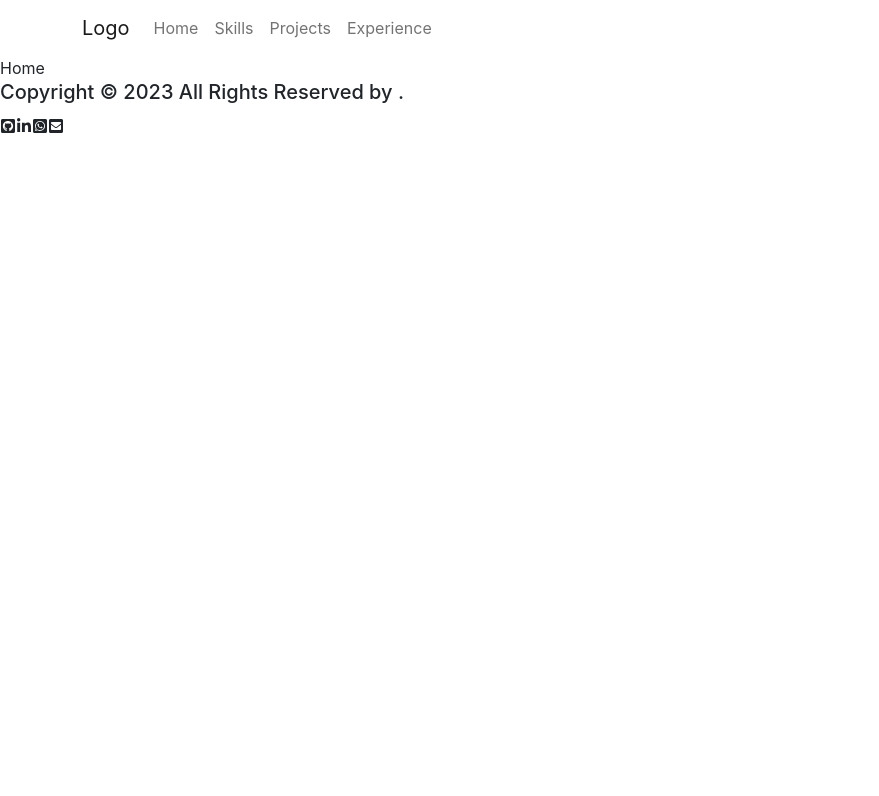
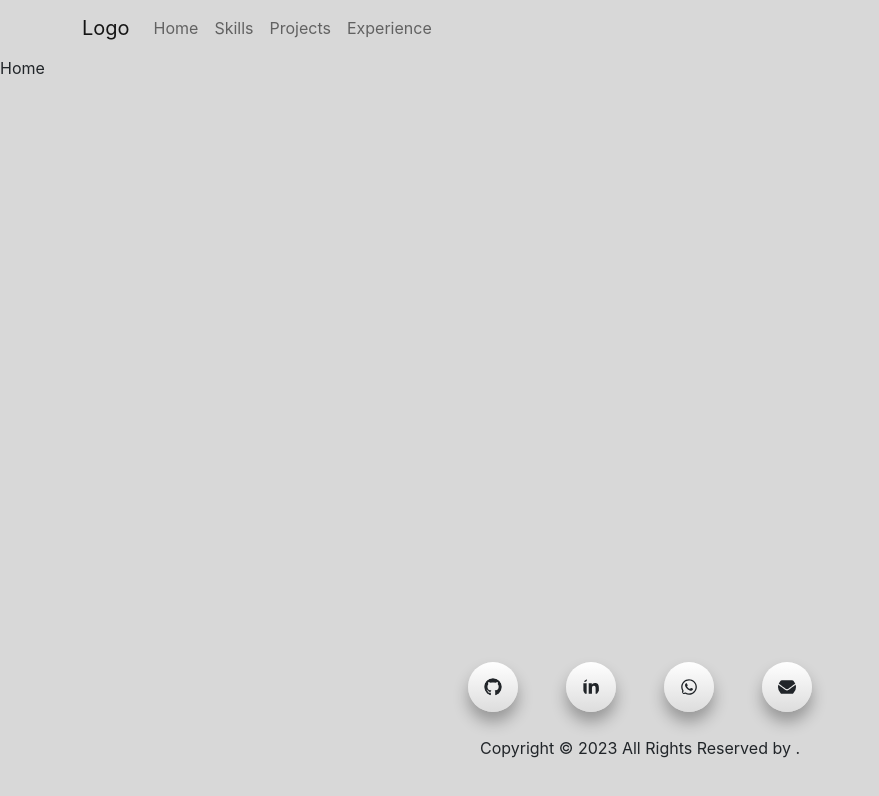
Before and after one commit to MRizwan1057/Portfolio_React, a React (Create React App) app: page / in a window 1280 px wide. Shown: the top 796 px of the page, without its empty margins (0-879 px from the left). Built offline with nearby package versions, Linux system fonts and the light colour scheme.

Commit message:
footer done

```diff
--- a/src/App.css
+++ b/src/App.css
@@ -1,38 +1,58 @@
-.App {
-  text-align: center;
+* {
+  margin: 0;
+  padding: 0;
+  box-sizing: border-box;
+}
+body {
+  background: #d8d8d8;
+  position: relative;
+  overflow-x: hidden;
 }
 
-.App-logo {
-  height: 40vmin;
-  pointer-events: none;
+.footer_icons {
+  display: flex;
+  align-items: center;
+  justify-content: center;
+  gap: 3em;
+  /* box-shadow: inset 0 0 20px 20px #f5f7fa; */
+  /* padding: 1rem 0; */
 }
 
-@media (prefers-reduced-motion: no-preference) {
-  .App-logo {
-    animation: App-logo-spin infinite 20s linear;
-  }
+.footer_icons svg {
+  background: #ffff;
+  font-size: 30px;
+  text-align: center;
+  background: linear-gradient(0deg, #ddd, #fff);
+  /* box-shadow: 0 5px 4px rgba(0, 0, 0, 0.5); */
+  box-shadow: 0 10px 15px rgba(0, 0, 0, 0.3);
+  height: 50px;
+  width: 50px;
+  border-radius: 50%;
+  padding: 1rem;
+  transition: all 0.6s;
 }
 
-.App-header {
-  background-color: #282c34;
-  min-height: 100vh;
-  display: flex;
-  flex-direction: column;
-  align-items: center;
-  justify-content: center;
-  font-size: calc(10px + 2vmin);
-  color: white;
+.footer_icons svg:hover {
+  color: #ffff;
+  background: #000;
+  cursor: pointer;
+  transform: scale(1.1);
+  box-shadow: 0 2px 5px rgba(0, 0, 0, 0.3);
+  text-decoration: none;
+  /* text-shadow: 6px 6px 10px rgba(51, 51, 51, 1); */
+}
+/*
+.footer_icons svg :nth-child(1):hover .footer_icons svg {
+  background: #000;
+}
+.footer_icons svg :nth-child(2):hover .footer_icons svg {
+  background: rgb(18, 122, 206);
 }
 
-.App-link {
-  color: #61dafb;
+.footer_icons svg :nth-child(3):hover .footer_icons svg {
+  background: rgb(6, 182, 103);
 }
 
-@keyframes App-logo-spin {
-  from {
-    transform: rotate(0deg);
-  }
-  to {
-    transform: rotate(360deg);
-  }
-}
+.footer_icons svg :nth-child(4):hover .footer_icons svg {
+  background: rgb(212, 12, 38);
+} */
--- a/src/App.js
+++ b/src/App.js
@@ -1,5 +1,6 @@
 import React from "react";
 import { Route, Routes } from "react-router-dom";
+import "./App.css";
 import Footer from "./components/Footer";
 import Header from "./components/Header";
 import Experience from "./pages/Experience";
--- a/src/components/Footer.jsx
+++ b/src/components/Footer.jsx
@@ -1,23 +1,24 @@
 import React from "react";
-import {
-  FaGithubSquare,
-  FaLinkedinIn,
-  FaWhatsappSquare,
-  FaEnvelopeSquare,
-} from "react-icons/fa";
+import { FaGithub, FaLinkedinIn, FaWhatsapp, FaEnvelope } from "react-icons/fa";
 
 const Footer = () => {
   return (
     <>
-      <footer>
-        <div>
-          <h5>Copyright © 2023 All Rights Reserved by .</h5>
-        </div>
-        <div>
-          <FaGithubSquare />
-          <FaLinkedinIn />
-          <FaWhatsappSquare />
-          <FaEnvelopeSquare />
+      <footer className="footer fixed-bottom mb-4">
+        <div className="container">
+          <div className="row">
+            <div className="col-md-8 mx-auto text-center">
+              <div className="footer_icons mb-4 ">
+                <FaGithub className="" />
+                <FaLinkedinIn className=" " />
+                <FaWhatsapp className=" " />
+                <FaEnvelope className=" " />
+              </div>
+              <div>
+                <p>Copyright © 2023 All Rights Reserved by .</p>
+              </div>
+            </div>
+          </div>
         </div>
       </footer>
     </>
```
